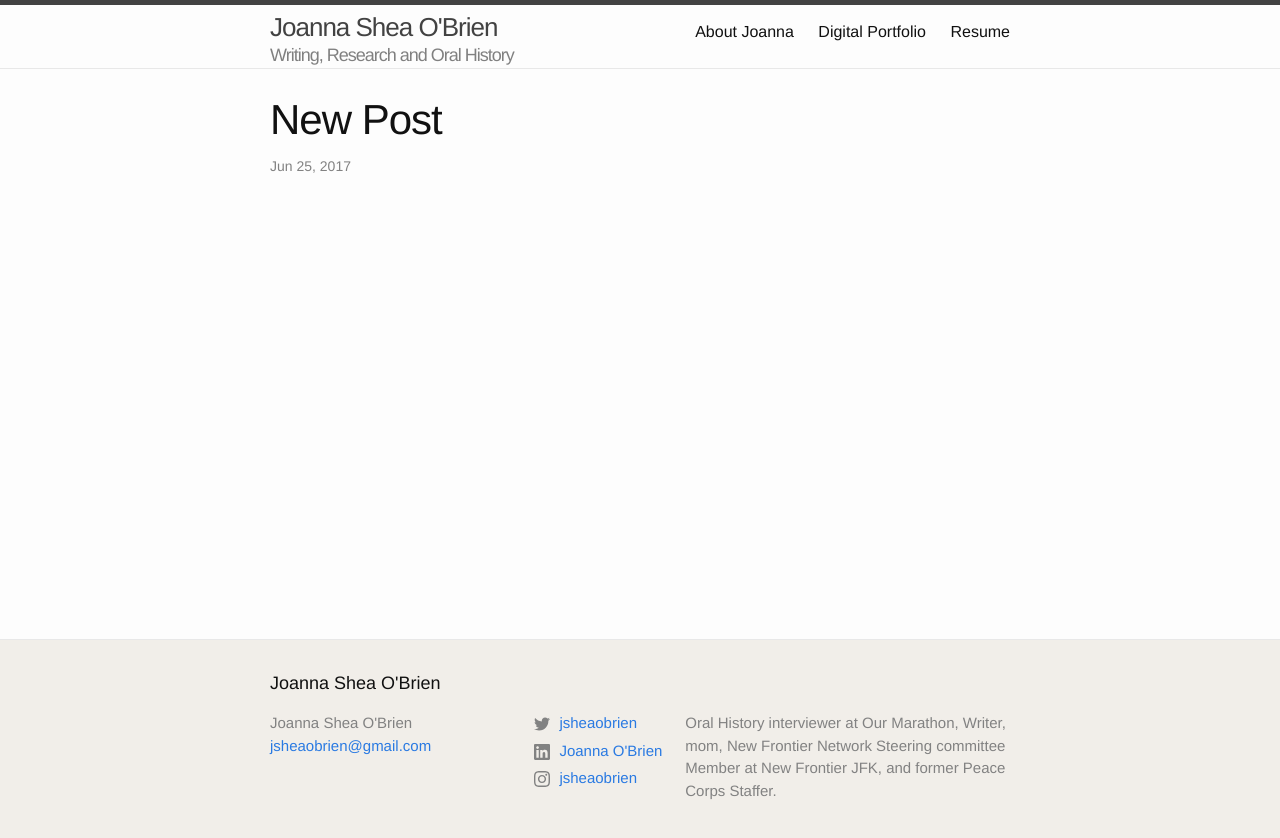
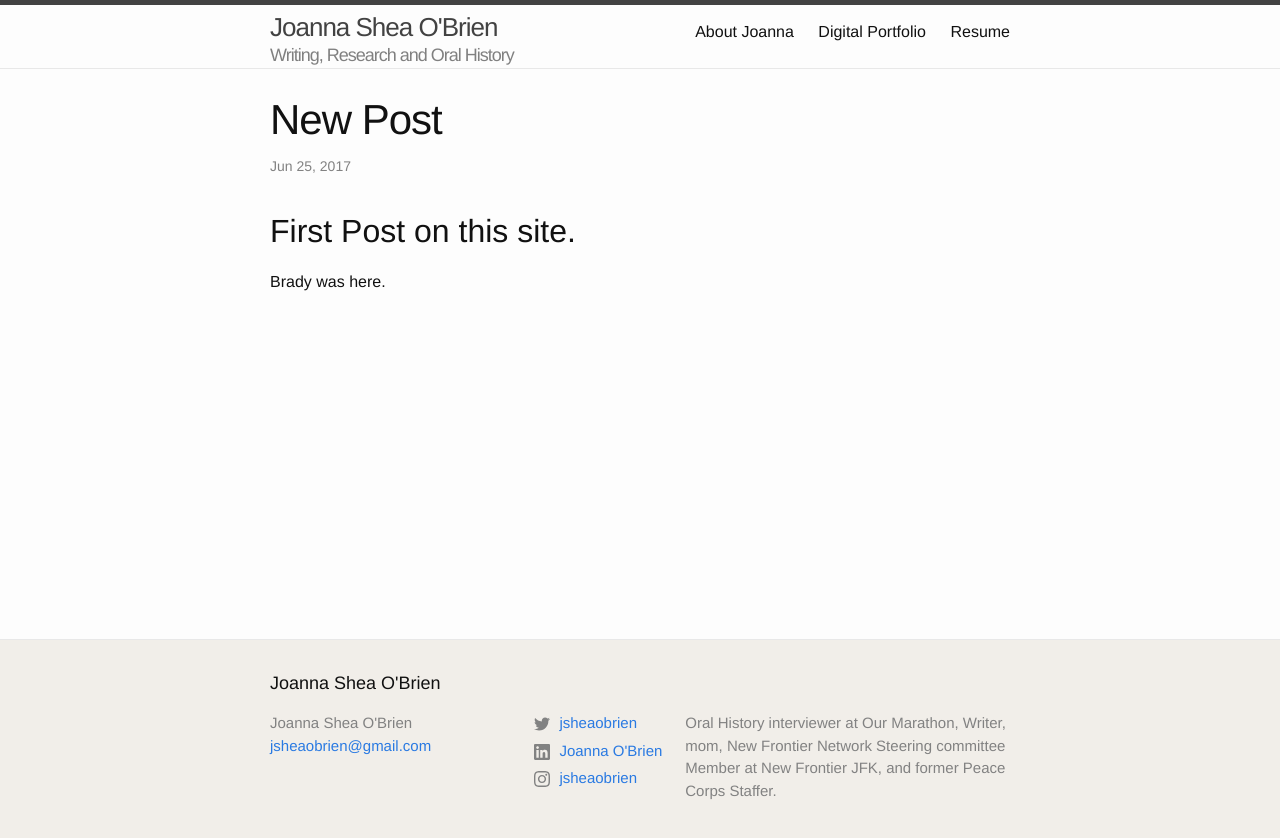
Before and after one commit to joannas7/joannas7.github.io, a Jekyll site: the page built from _posts/2017-06-24-New-Post.md, in a window 1280 px wide. Shown: the top 838 px of the page. Built offline with Jekyll 4.4.1, drawn with Linux system fonts in a browser that asks for light colours.

Commit message:
Updated 2017-06-24-New-Post.md

```diff
--- a/_posts/2017-06-24-New-Post.md
+++ b/_posts/2017-06-24-New-Post.md
@@ -1,6 +1,10 @@
 ---
 layout: post
-title: "New Post"
-date: 2017-06-24 20:30:00 -0400
+title: New Post
+date: '2017-06-24 20:30:00 -0400'
 categories: blog
+published: true
 ---
+## First Post on this site.
+
+Brady was here.
```
